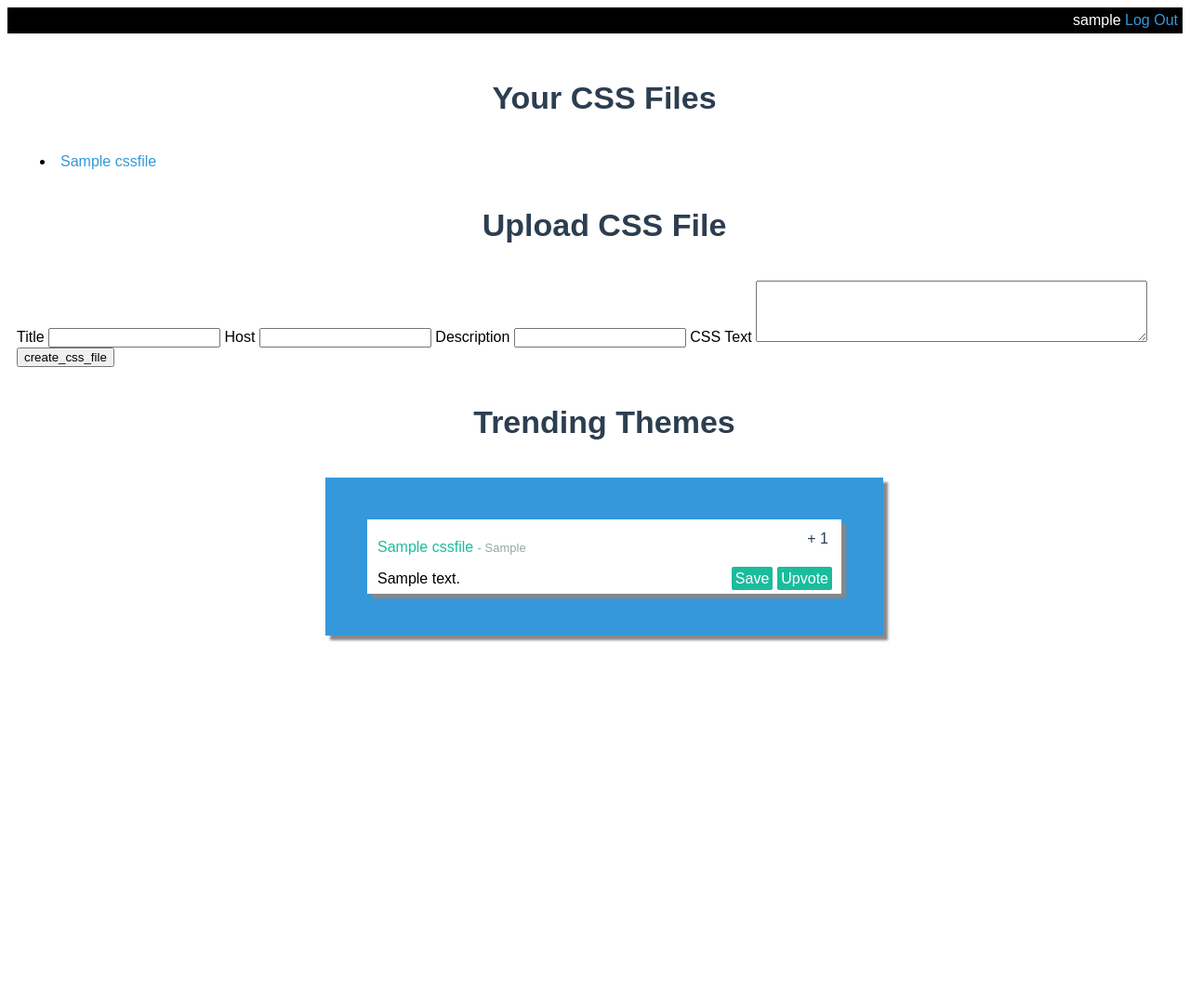
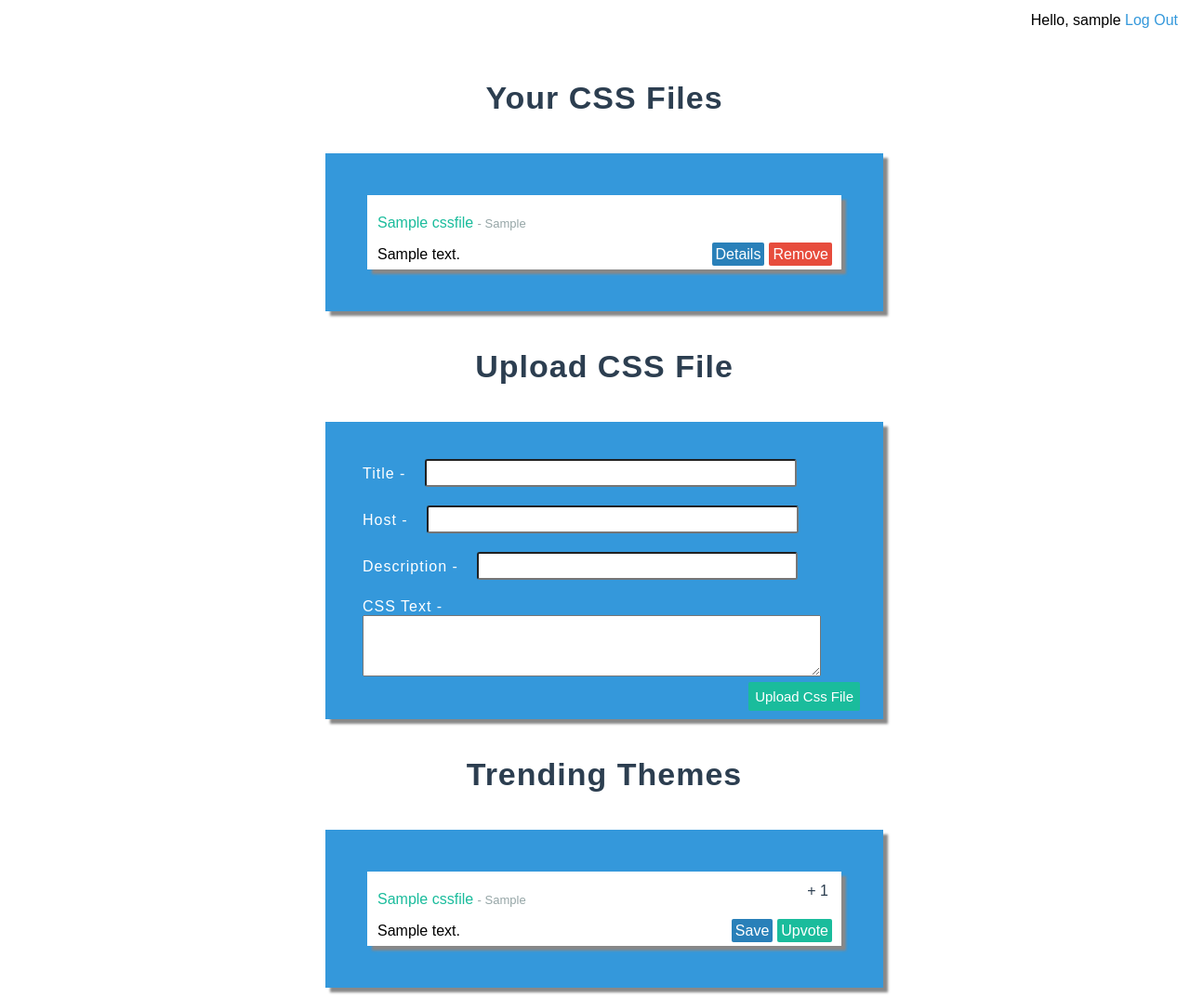
Before and after one commit to tangydoris/CustomCascades, a Django app: page /css_app/ in a window 1280 px wide. Shown: the whole page at 93% size. Before the commit the page ends 691 px from the top, so only its background shows below. Run offline with Django 3.2, Linux system fonts and the light colour scheme; a user stored in the database is signed in; tables that the repository leaves empty hold one stand-in row (values such as "Sample post").

Commit message:
more homepage stuff

```diff
--- a/css_app/static/css_app/home_page.css
+++ b/css_app/static/css_app/home_page.css
@@ -12,8 +12,34 @@ h1{
 	margin-bottom: 40px;
 	color: #2c3e50;
 	font-size: 34px;
+	letter-spacing: 1px;
+
 }
 
+#submitCssFileButton{
+	margin-top: 40px;
+	position: absolute;
+	right: 20px;
+	padding: 7px;
+	border-radius: 2px;
+	margin-right: 5px;
+	color: white !important;
+	background-color: #1abc9c;
+	font-size: 15px;
+	border:none;
+}
+
+.textInput{
+  	width: 400px;
+  	height: 30px;
+  	margin-left: 15px;
+  	font-size: 18px;
+	-webkit-box-sizing: border-box;
+	-moz-box-sizing: border-box;
+	box-sizing: border-box;
+	padding-left: 10px;
+	border-radius: 3px;
+}
 
 .trending_css_row{
 	background-color: white;
@@ -27,7 +53,7 @@ h1{
 	box-shadow: 5px 5px 2.5px #888888;
 }
 
-.trending_files_container{
+.trending_files_container, .upload_css_file_container{
 	background-color: #3498db;
 	width: 600px;
 	padding-top: 40px;
@@ -35,7 +61,11 @@ h1{
 	box-shadow: 5px 5px 2.5px #888888;
 	margin-left: auto;
 	margin-right: auto;
+}
 
+.upload_css_file_container{
+	position: relative;
+	padding-bottom: 80px;
 }
 
 .trending_css_file_titles{
@@ -71,6 +101,17 @@ h1{
 	background-color: #1abc9c;
 }
 
+.formInputHolder{
+	padding-left: 40px;
+	height: 50px;
+	color: white;
+	letter-spacing: 1px;
+}
+
 .upvote_button{
 
 }
+
+.cssFileTitleLink{
+	color: black !important;
+}
--- a/css_app/static/css_app/style.css
+++ b/css_app/static/css_app/style.css
@@ -1,6 +1,5 @@
 #header {
-  background-color:black;
-  color:white;
+  color:black;
   text-align:right;
   padding:5px;
 }
--- a/css_app/templates/css_app/base.html
+++ b/css_app/templates/css_app/base.html
@@ -10,7 +10,7 @@
 <body>
   <div id="header">
     {% if user.is_authenticated %}
-      {{ user.username }}
+      Hello, {{ user.username }}
       <a href="{% url 'micro:logout' %}">Log Out</a>
     {% else %}
       <a href="{% url 'micro:login' %}">Log In</a>
--- a/css_app/templates/css_app/index.html
+++ b/css_app/templates/css_app/index.html
@@ -4,8 +4,7 @@
 
 {% block styles %}
   <link rel="stylesheet" type="text/css" href="{% static 'css_app/home_page.css' %}" />
- {% endblock %}
-
+{% endblock %}
 
 {% if user.is_authenticated %}
   {{ user.username }}
@@ -17,26 +16,46 @@
 {% block content %}
 {% if latest_css_file_list %}
 	<h1> Your CSS Files</h1>
+	<div class="trending_files_container">
     {% for css_file in latest_css_file_list %}
-        <li><a href="/css_app/{{ css_file.id }}/">{{ css_file.title }}</a></li>
+
+    	<div class="trending_css_row">
+           	<div class="css_row_inner">
+	    		<p><a class="trending_css_file_titles" href="/css_app/{{ css_file.id }}/">{{ css_file.title }}</a> <span class="hostText">- {{ css_file.host }}</span></p>
+	    		<p>{{ css_file.description }} <span class="button_holder"><a class="trending_action_buttons" style="background-color: #2980b9" href="/css_app/{{ css_file.id }}/">Details</a><a class="trending_action_buttons" style="background-color: #e74c3c" href="/css_app/remove/{{ css_file.id }}">Remove</a></span></p>
+    		</div>
+
+
+    	</div>
+
     {% endfor %}
+    </div>
 {% else %}
-    <p>No css files are available.</p>
+    <p>No css files are available. Upload your first one below</p>
 {% endif %}
-
 
 <h1> Upload CSS File </h1>
 
-<form action="" method="POST">
-{% csrf_token %}
+<div class="upload_css_file_container">
 
-<label>Title</label> <input type="text" name="title"> </input>
-<label>Host</label> <input type="text" name="host"> </input>
-<label>Description</label> <input type="text" name="description"> </input>
-<label> CSS Text </label> <textarea type="textarea" rows="4" cols="50" name="css_text"> </textarea>
-<input type="submit" value="create_css_file" />
+	<form action="" method="POST">
+	{% csrf_token %}
+	<div class="formInputHolder">
+		<label>Title - </label> <input class="textInput" type="text" name="title"> </input>
+	</div>
+	<div class="formInputHolder">
+		<label>Host - </label> <input class="textInput" type="text" name="host"> </input>
+	</div>
+	<div class="formInputHolder">
+		<label>Description - </label> <input style="width: 345px" class="textInput" type="text" name="description"> </input>
+	</div>
+	<div class="formInputHolder">
+		<label>CSS Text - </label> <textarea type="textarea" rows="4" cols="59" name="css_text"> </textarea>
+	</div>
 
-</form>
+	<input type="submit" id="submitCssFileButton" value="Upload Css File" />
+	</form>
+</div>
 
 <h1>
 	Trending Themes
@@ -49,7 +68,7 @@
         <div class="trending_css_row">
         	<div class="css_row_inner">
         	    <p><a class="trending_css_file_titles" href="/css_app/{{ css_file.id }}/">{{ css_file.title }}</a> <span class="hostText">- {{ css_file.host }}</span></p>
-        		<p>{{ css_file.description }} <span class="button_holder"><a class="trending_action_buttons" href="www.google.com">Save</a><a class="trending_action_buttons" href="/css_app/upvote/{{ css_file.id }}">Upvote</a></span></p>
+        		<p>{{ css_file.description }} <span class="button_holder"><a class="trending_action_buttons" style="background-color: #2980b9" href="www.google.com">Save</a><a class="trending_action_buttons" href="/css_app/upvote/{{ css_file.id }}">Upvote</a></span></p>
         		<span class="vote_count">+ {{ css_file.vote_count }}</span>
         	</div>
 
--- a/css_app/urls.py
+++ b/css_app/urls.py
@@ -11,5 +11,6 @@ urlpatterns = [
     # ex: /css_app/search_results/
     url(r'^search_results/$', views.search_results, name="search_results"),
    	url(r'^upvote/(?P<cssfile_id>[0-9]+)/$', views.upvote, name='upvote'),
+   	url(r'^remove/(?P<cssfile_id>[0-9]+)/$', views.remove, name='remove'),
     url('^', include('django.contrib.auth.urls')),
 ]
--- a/css_app/views.py
+++ b/css_app/views.py
@@ -10,7 +10,7 @@ from .models import CSSFile
 
 @login_required
 def index(request):
-	latest_css_file_list = CSSFile.objects.order_by('-created_at')[:5]
+	latest_css_file_list = CSSFile.objects.filter(user=request.user).order_by('-created_at')
 	trending_css_file_list = CSSFile.objects.order_by('-vote_count')[:5]
 	context = {'latest_css_file_list': latest_css_file_list, 'trending_css_file_list':trending_css_file_list}
 	if(request.method == 'POST'):
@@ -64,5 +64,8 @@ def upvote(request, cssfile_id):
 	css_file = CSSFile.objects.get(pk=cssfile_id)
 	css_file.vote_count += 1
 	css_file.save()
+	return redirect('/css_app')
 
+def remove(request, cssfile_id):
+	css_file = CSSFile.objects.filter(id=cssfile_id).delete()
 	return redirect('/css_app')
```
